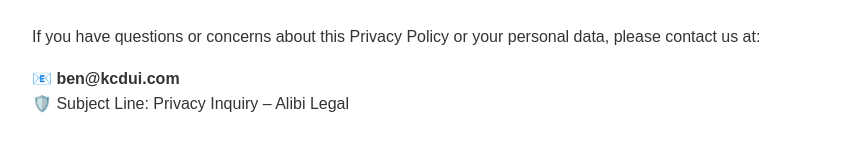
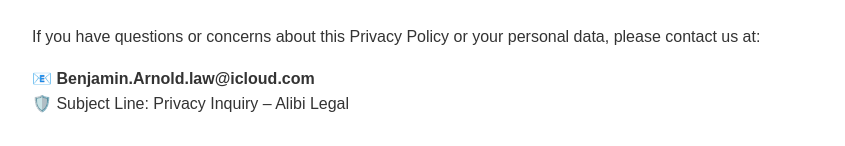
Before and after one commit to wcmears/alibi-legal-privacy, a plain HTML site: page index.html in a window 1280 px wide. Shown: the part 1746-1892 px from the top of the page, without its empty margins (208-1053 px from the left). Drawn offline with Linux system fonts and the light colour scheme.

Commit message:
Change email for ben

```diff
--- a/index.html
+++ b/index.html
@@ -128,7 +128,7 @@
         <h2>8. Contact Us</h2>
         <p>If you have questions or concerns about this Privacy Policy or your personal data, please contact us at:</p>
         <p>
-            📧 <strong>ben@kcdui.com</strong><br />
+            📧 <strong>Benjamin.Arnold.law@icloud.com</strong><br />
             🛡️ Subject Line: Privacy Inquiry – Alibi Legal
         </p>
     </section>
```
